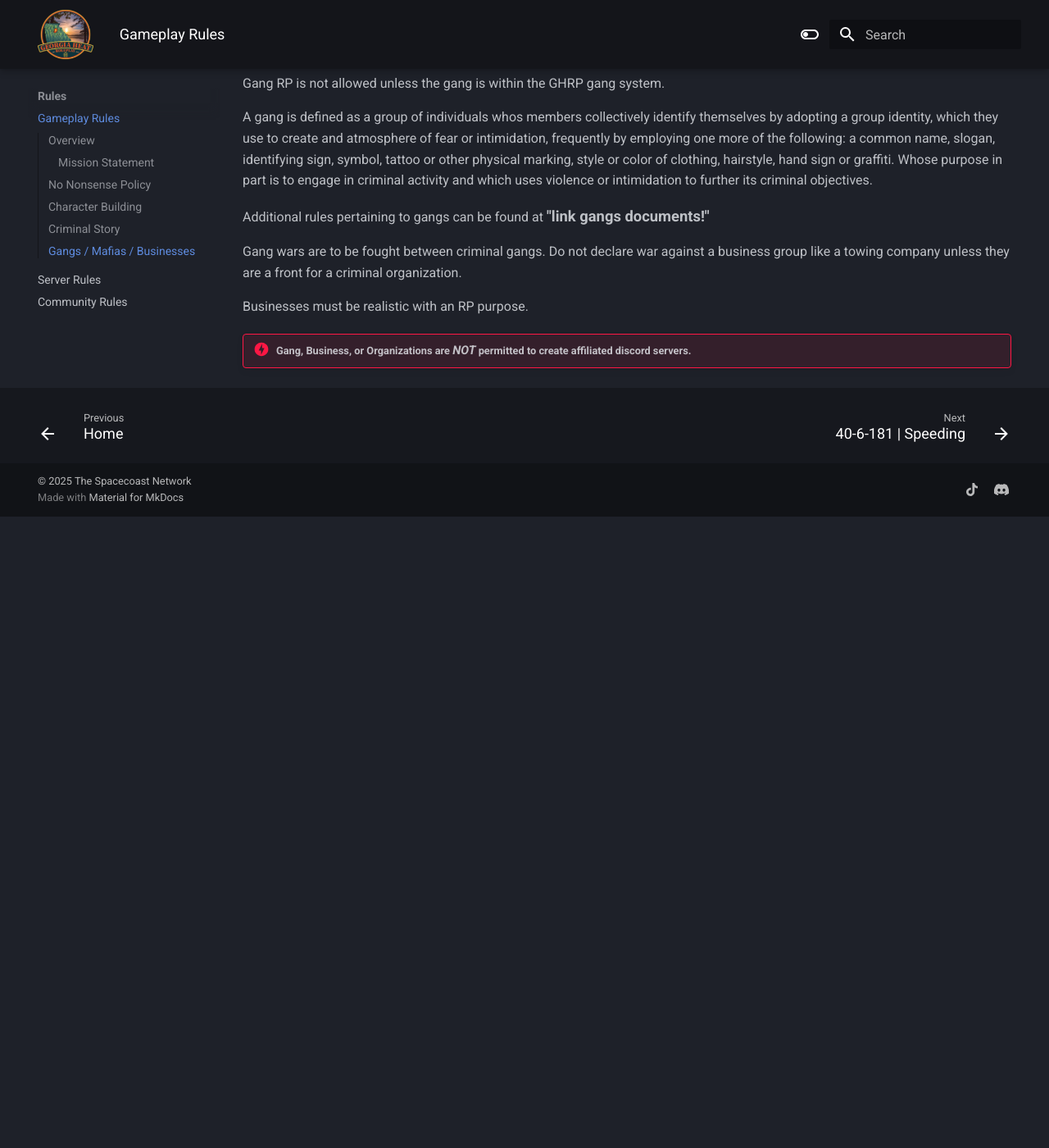
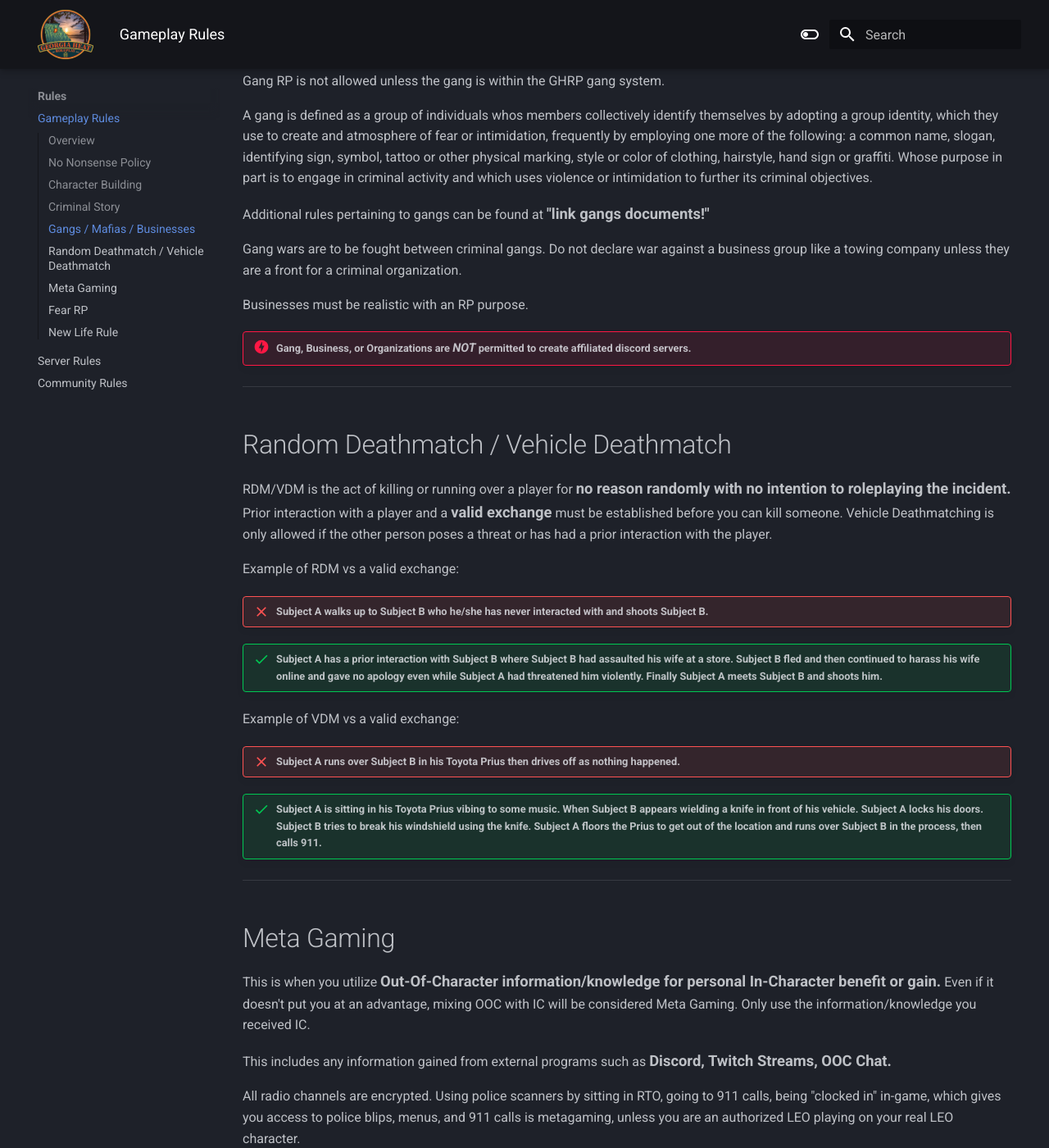
Before and after one commit to Ced-H/GHRP, an MkDocs documentation site: the page built from docs/gameplay-ruless.md, in a window 1280 px wide and 1400 px high, scrolled down 3077 px. Shown: the whole window at 82% size. Built offline with MkDocs 1.6.1 and Material for MkDocs 9.7.7, drawn with Linux system fonts in a browser that asks for light colours; before the commit the page ends 3707 px from its top, so only the background shows below that; some of the changed text lies outside the part shown.

Commit message:
Syncing changes

```diff
--- a/docs/gameplay-ruless.md
+++ b/docs/gameplay-ruless.md
@@ -99,3 +101,60 @@
 Businesses must be realistic with an RP purpose.
 
 !!! danger "Gang, Business, or Organizations are ___NOT___ permitted to create affiliated discord servers."
+
+---
+
+## Random Deathmatch / Vehicle Deathmatch
+
+RDM/VDM is the act of killing or running over a player for __no reason randomly with no intention to roleplaying the incident.__ Prior interaction with a player and a __valid exchange__ must be established before you can kill someone. Vehicle Deathmatching is only allowed if the other person poses a threat or has had a prior interaction with the player.
+
+Example of RDM vs a valid exchange:
+
+!!! failure "Subject A walks up to Subject B who he/she has never interacted with and shoots Subject B."
+
+!!! success "Subject A has a prior interaction with Subject B where Subject B had assaulted his wife at a store. Subject B fled and then continued to harass his wife online and gave no apology even while Subject A had threatened him violently. Finally Subject A meets Subject B and shoots him."
+
+Example of VDM vs a valid exchange:
+
+!!! failure "Subject A runs over Subject B in his Toyota Prius then drives off as nothing happened."
+
+!!! success "Subject A is sitting in his Toyota Prius vibing to some music. When Subject B appears wielding a knife in front of his vehicle. Subject A locks his doors. Subject B tries to break his windshield using the knife. Subject A floors the Prius to get out of the location and runs over Subject B in the process, then calls 911."
+
+---
+
+## Meta Gaming
+
+This is when you utilize __Out-Of-Character information/knowledge for personal In-Character benefit or gain.__ Even if it doesn't put you at an advantage, mixing OOC with IC will be considered Meta Gaming. Only use the information/knowledge you received IC.
+
+This includes any information gained from external programs such as __Discord, Twitch Streams, OOC Chat.__
+
+All radio channels are encrypted. Using police scanners by sitting in RTO, going to 911 calls, being "clocked in" in-game, which gives you access to police blips, menus, and 911 calls is metagaming, unless you are an authorized LEO playing on your real LEO character.
+
+Example of Meta Gaming:
+
+- Subject A goes to Subject B's twitch stream and uses it to find the location of Subject B to kill him.
+
+- Fleeing from the police as soon as the priority-cooldown timer expires for no reason other than to cause a pursuit. In other words, fleeing for no legitimate reason. If your character is committing an offence which would potentially result in an arrest, it would be a justifiable reason to flee. The action needs to make sense in your character's roleplay; magically willing 500 pounds of cocaine into existence in your trunk through a /do or /me as an excuse to justify fleeing as opposed to it being a part of your roleplay (I.E. as a drug trafficker) is not permitted.
+
+
+---
+
+## Fear RP
+
+All characters must operate with some level of fear for their lives. While your characters may not truly die, they must act as if their character is subject to fear due to the possibility of being injured or losing their life. You must take into account all repercussions while your life is on the line, you can't be a hero every time.
+
+If an opportunity presents itself where you are not in immediate danger, they may fight back.
+
+Example of Fear RP:
+
+!!! success "Subject A is in an alleyway with 4 gang members who all have guns pointed towards him/her. Subject A follows all demands and stays co-operative due to fear for his life."
+
+---
+
+## New Life Rule
+
+If your character gets hurt and dies, the moment they respawn after the timer ends they must forget everything that has led up to the moment, this means you must roleplay it out that your lost your memory or forgot what happened and cannot return back to the scene for revenge. You may also not continue conducting the exact same type of roleplay as before as this defeats the purpose of the rule (ex. Your character dies in a massive car accident or pursuit following a robbery...you should not be back on the street 5 minutes later doing the exact same thing).
+
+Your character may only be allowed to survive and remember an injury which incapacitated them if an actual player (typically EMS) physically transports you to a hospital where you are treated and recover from your injuries.
+
+---
```
Also changed, not shown: other parts of docs/gameplay-ruless.md (+3 -1 lines).
